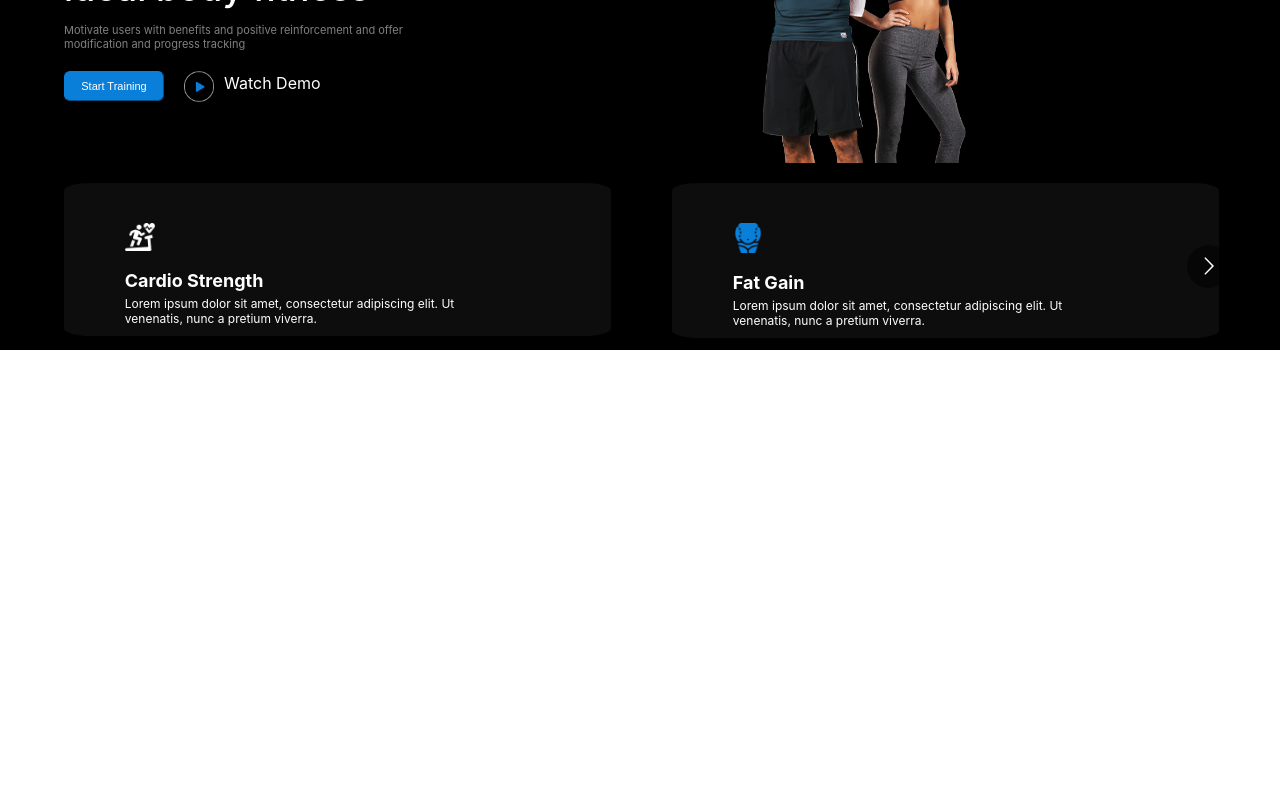
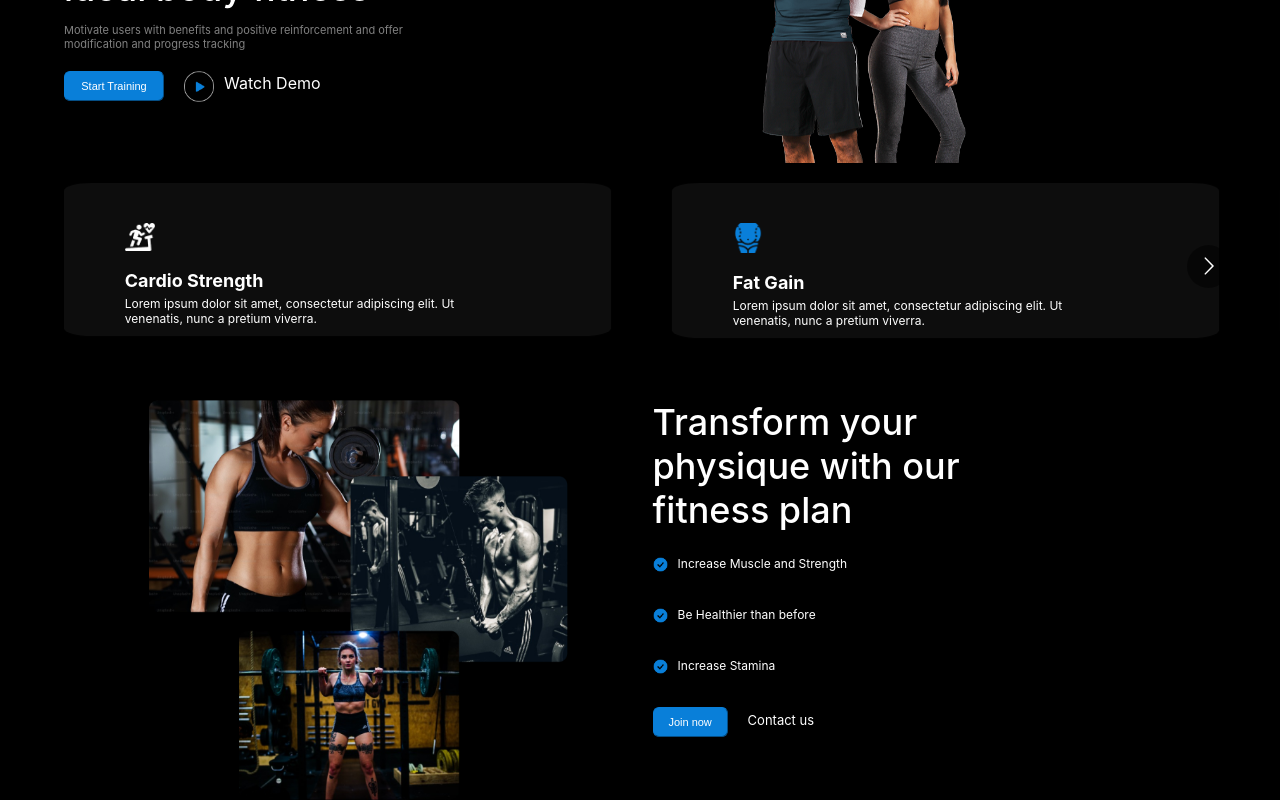
Before and after one commit to Timmy0007/gym-center, a React (Create React App) app: page / in a window 1280 px wide. Shown: the part 259-1059 px from the top of the page. Before the commit the page ends 800 px from the top, so only its background shows below. Built offline with nearby package versions, Linux system fonts and the light colour scheme.

Commit message:
next section completed

```diff
--- /dev/null
+++ b/src/Components/fitness/fitness.css
@@ -0,0 +1,62 @@
+.fitn{
+    display: flex;
+    background-color: black;
+    padding-top: 50px;
+    padding-left: 7%;
+}
+
+
+
+.fitness-img{
+    margin-left: 5%;
+    width: 450px;
+    height: 400px;
+}
+
+.fitness-text{
+    margin-left: 55px;
+    color: white;
+}
+
+.transform{
+    font-size: 36px;
+    font-weight: 500;
+    width: 60%;
+}
+
+.transform2{
+    font-size: 12px;
+}
+
+.checklist{
+    margin-top: 13px;
+    margin-right: 10px;
+    width: 15px;
+    height: 15px;
+}
+
+.increase, .be, .stamina{
+    display: flex;
+}
+
+.join-btn{
+    display: flex;
+}
+
+.joinn{
+    font-size: 11px;
+    margin-top: 10px;
+    background-color: #097FD9;
+    width: 75px;
+    height: 30px;
+    color: white;
+    border-width: 1px;
+    border-color: #097FD9;
+    border-radius: 6px;
+}
+
+.contact{
+    margin-top: 15px;
+    margin-left: 20px;
+    font-size: 13px;
+}
--- /dev/null
+++ b/src/Components/fitness/fitness.js
@@ -0,0 +1,38 @@
+import React from 'react'
+import "./fitness.css"
+import fitnes from '../../assets/fitness.png'
+import checklist from '../../assets/checklist.png'
+
+const fitness = () => {
+  return (
+    <div className='fitn'>
+    <img className='fitness-img' src={fitnes} alt='fitness'/>
+    <div className='fitness-text'>
+
+    <div className='transform'>Transform your physique with our fitness plan</div>
+
+    <div className='transform2'>
+    <p className='increase'>
+        <img className='checklist' src={checklist} alt='checklist'/>
+        <p className='check'>Increase Muscle and Strength</p>
+        </p>
+    <p className='be'>
+    <img className='checklist' src={checklist} alt='checklist'/>
+        <p className='check'>Be Healthier than before</p>
+        </p>
+    <p className='stamina'>
+    <img className='checklist' src={checklist} alt='checklist'/>
+        <p className='check'>Increase Stamina</p>
+        </p>
+    </div>
+
+    <div className='join-btn'>
+    <button className='joinn'>Join now</button>
+    <div className='contact'>Contact us</div>
+    </div>
+    </div>
+    </div>
+  )
+}
+
+export default fitness
--- a/src/Home.js
+++ b/src/Home.js
@@ -2,6 +2,7 @@ import React from 'react'
 import Header from "./Components/Header/Header";
 import Section2 from "./Components/Section2/Section";
 import Section3 from "./Components/Section3/Section3";
+import Fitness from './Components/fitness/fitness';
 
 const home = () => {
   return (
@@ -9,6 +10,7 @@ const home = () => {
         <Header/>
         <Section2/>
         <Section3/>
+        <Fitness/>
 
     </div>
   )
```
Also changed, not shown: src/Components/Header/Header.js (line endings or trailing spaces), src/Components/Section3/Section3.css (line endings or trailing spaces), src/assets/checklist.png (added), src/assets/fitness.png (added).
